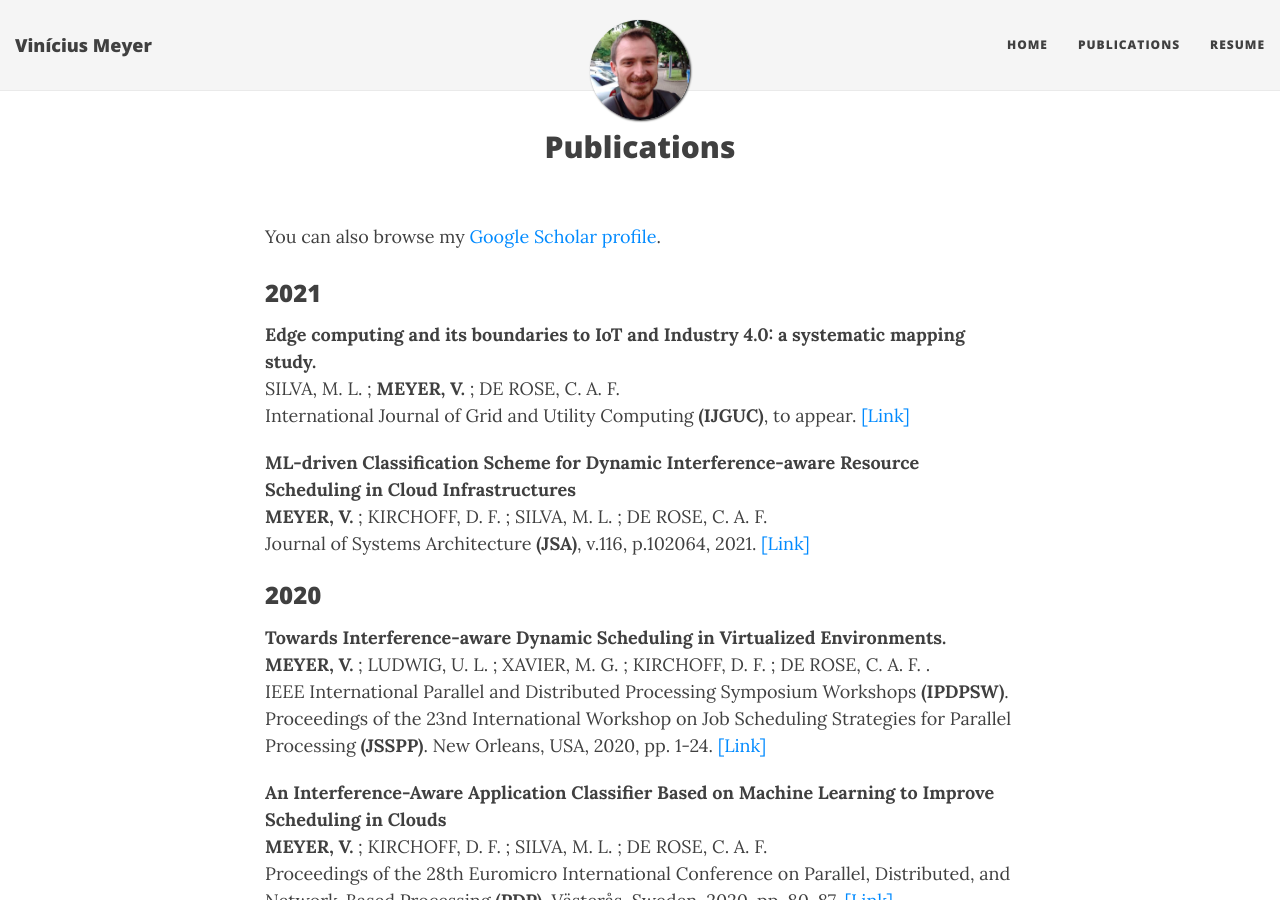
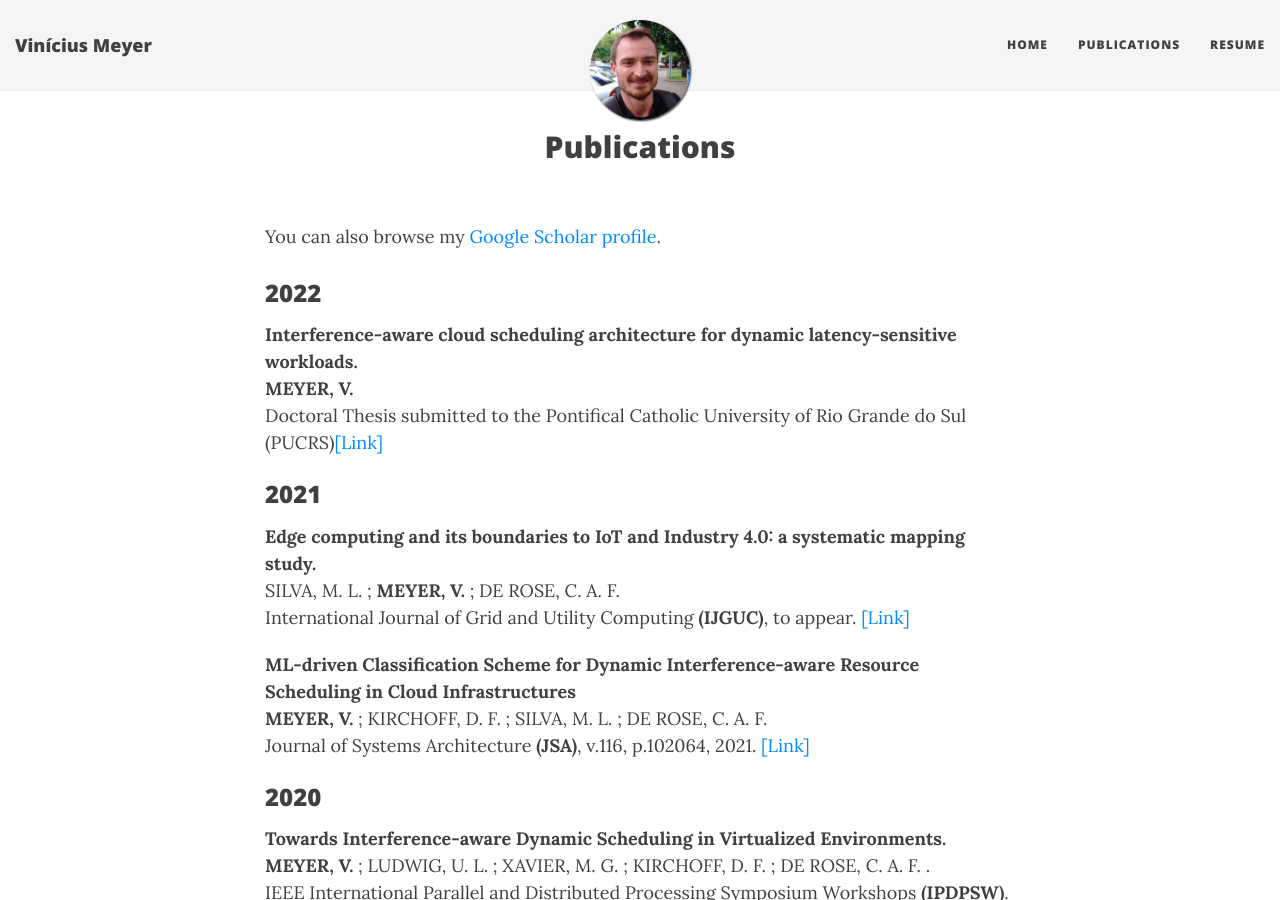
Before and after one commit to ViniciusMeyer/viniciusmeyer.github.io, a Jekyll site: the page built from publications.md, in a window 1280 px wide and 900 px high. Built offline with Jekyll 4.4.1, drawn with Linux system fonts in a browser that asks for light colours; nearby versions of some CDN libraries.

Commit message:
Update publications.md

```diff
--- a/publications.md
+++ b/publications.md
@@ -5,6 +5,22 @@ title: Publications
 
 You can also browse my <a href="https://scholar.google.com.br/citations?user=t9wEQ7wAAAAJ&hl=en&oi=sra" target="_blank">Google Scholar profile</a>.
 <br />
+
+<h3>
+    <a name='2022'></a> 2022
+</h3>
+
+<div class="media">
+    <div class="media-body">
+       <p class="media-heading">
+          <strong> Interference-aware cloud scheduling architecture for dynamic latency-sensitive workloads.</strong><br />
+         <b>MEYER, V.</b><br />
+		Doctoral Thesis submitted to the Pontifical Catholic University of Rio Grande do Sul (PUCRS)<a href="https://tede2.pucrs.br/tede2/bitstream/tede/10326/2/VINICIUS_MEYER_TES.pdf">[Link]</a><br />
+       </p>
+    </div>
+</div>
+
+
 
 <h3>
     <a name='2021'></a> 2021
```
